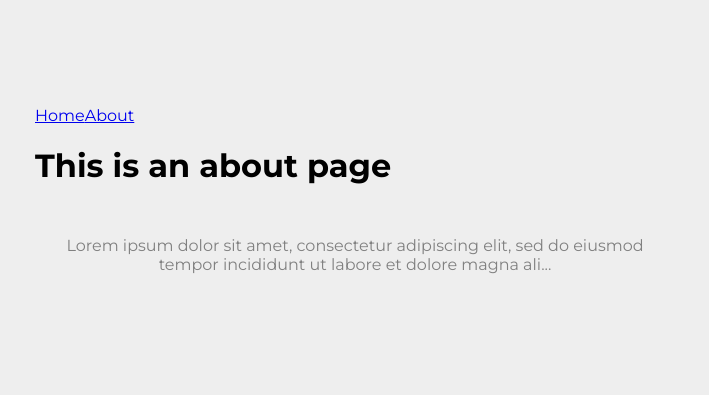
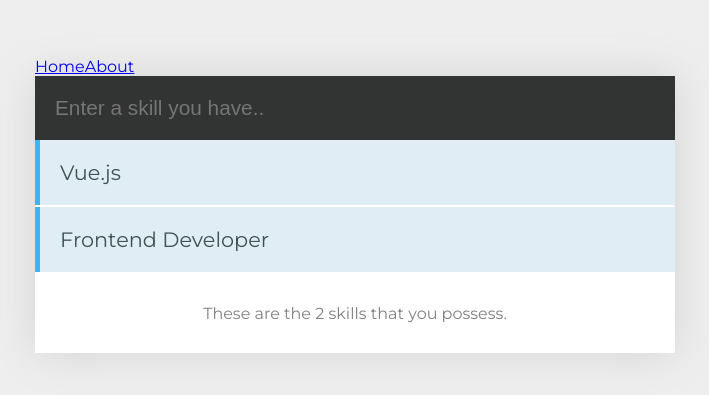
Before and after one commit to Drozerah/vue-crud-spa-skills-app, a Vue app: page / in a window 1280 px wide. Shown: the part 195-590 px from the top of the page, without its empty margins (285-994 px from the left). Built offline with nearby package versions, Linux system fonts and the light colour scheme; a small style sheet from the web is missing.

Commit message:
feat: add About.vue component

```diff
--- /dev/null
+++ b/src/components/About.vue
@@ -0,0 +1,6 @@
+<template>
+  <div class="about">
+    <h1>This is an about page</h1>
+    <p>Lorem ipsum dolor sit amet, consectetur adipiscing elit, sed do eiusmod tempor incididunt ut labore et dolore magna ali...</p>
+  </div>
+</template>
--- a/src/components/Skills.vue
+++ b/src/components/Skills.vue
@@ -19,13 +19,6 @@
       </ul>
         <p>{{ skillsMessage }}</p>
     </div>
-  </div>
-</template>
-
-<template>
-  <div class="about">
-    <h1>This is an about page</h1>
-    <p>Lorem ipsum dolor sit amet, consectetur adipiscing elit, sed do eiusmod tempor incididunt ut labore et dolore magna ali...</p>
   </div>
 </template>
 
```
